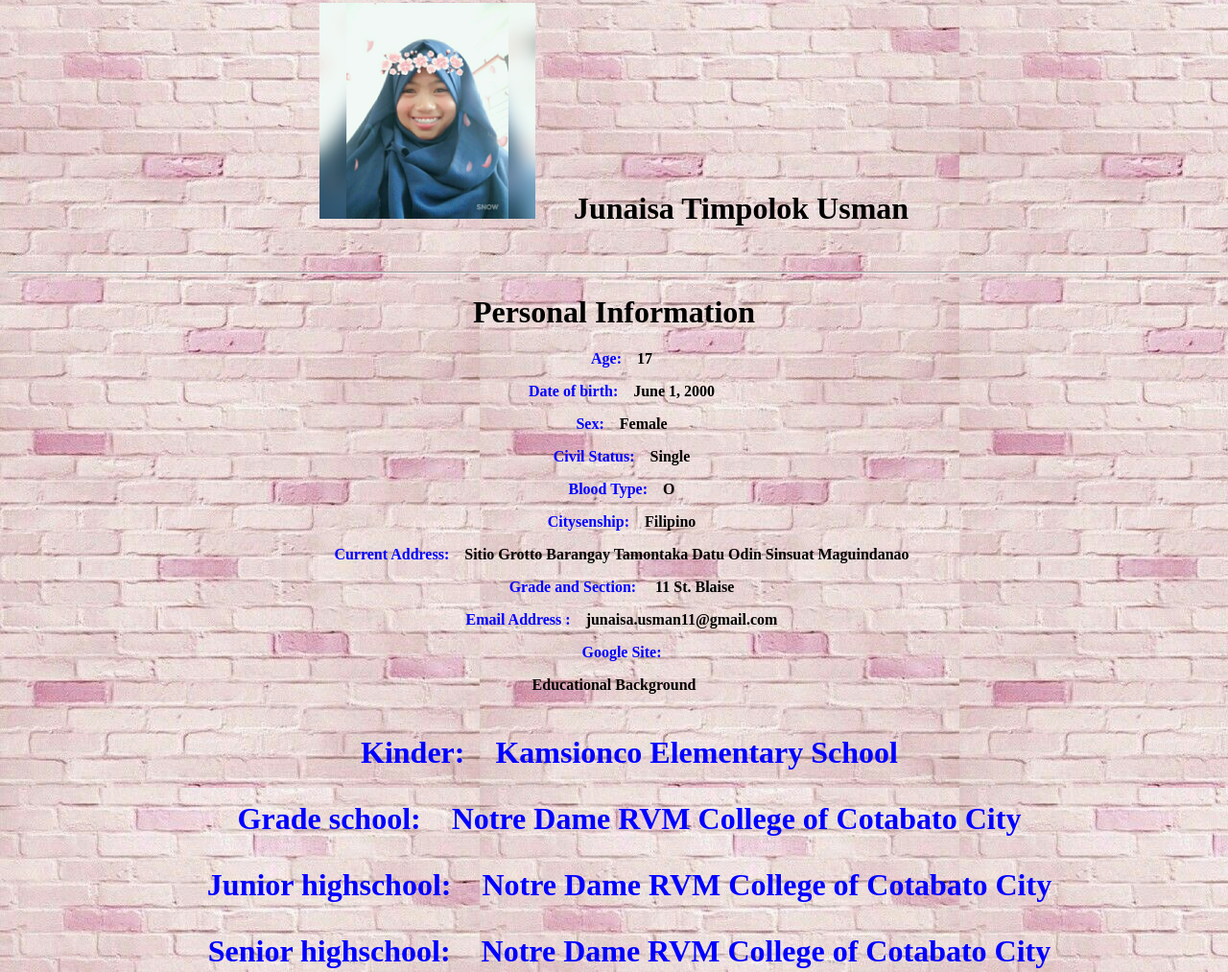
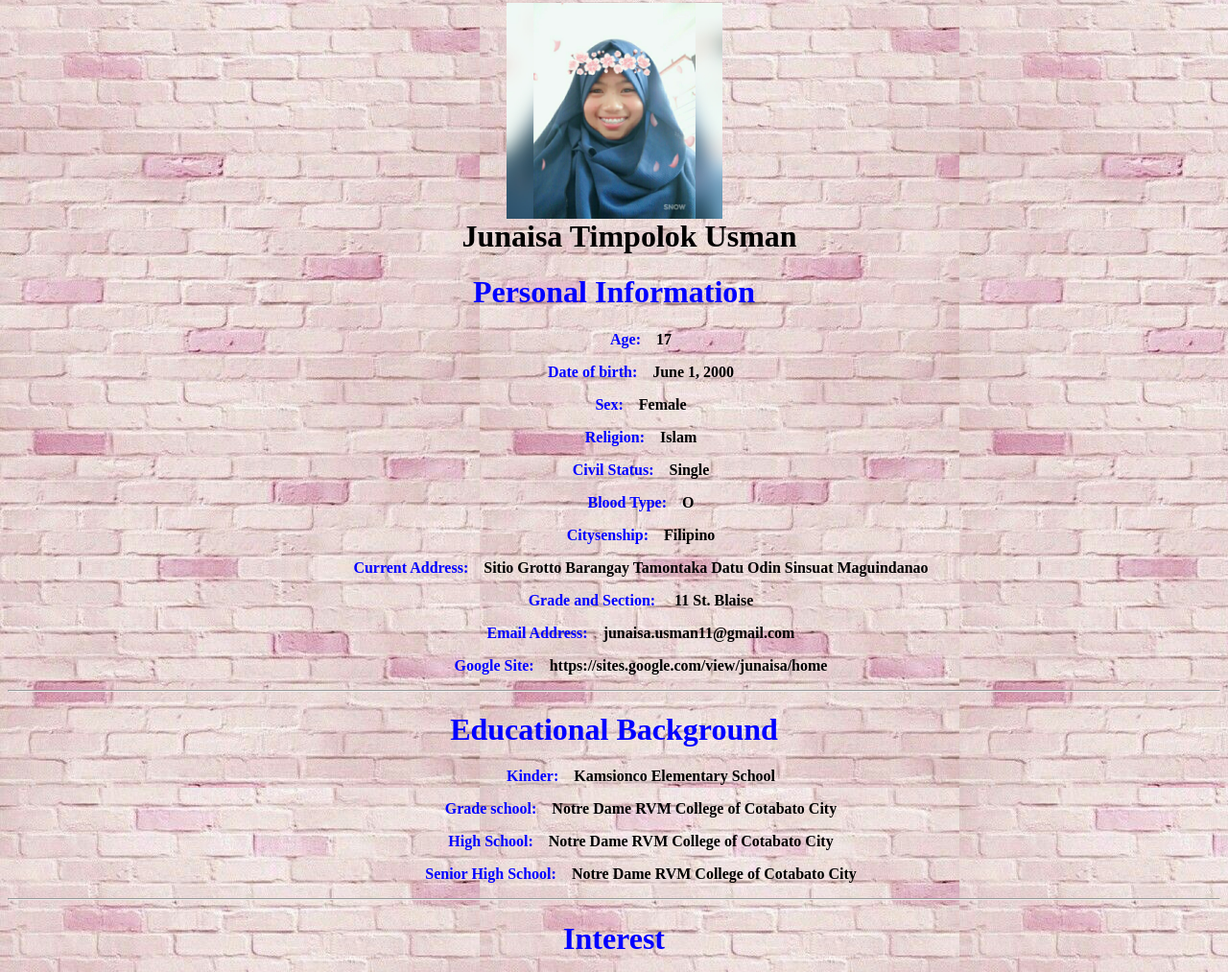
Before and after one commit to junaisa11/usman_resume, a plain HTML site: page index.html in a window 1280 px wide. Shown: the part 68-1081 px from the top of the page at 96% size. Drawn offline with Linux system fonts and the light colour scheme; files whose address does not match are found by name.

Commit message:
Update index.html

```diff
--- a/index.html
+++ b/index.html
@@ -1,34 +1,38 @@
 <h4>
-<body background = "background.jpg">
+<body background = "F:\background.jpg">
 <marquee direction+"right"><font color="black  #2E0854">#74 Sinsuat Avenue, cotabato city 9600 &emsp;.
 &emsp;ND-RVMCC  &emsp;.&emsp(1904) &emsp;. &emsp; #74 sinuat avenue, cotabato city 9600 &emsp;. &emsp;NDRVM-CC &emsp;.&emsp;(1904)</font></marquee>
 </h4>
 <hr>
-<p><center><h1><img src="profile.jpg" width="225" height="225" style"vertical-align:middle">
-&emsp;<font color="Black">Junaisa Timpolok Usman</font>
-</h1></p>
-&emsp;
-<hr>
+<p><center><h1><img src="F:\profile.jpg" width="225" height="225" style"vertical-align:middle">
+<br>
+<center>&emsp;<font color="Black">Junaisa Timpolok Usman</font></h1></p>
 
-<h1><center><font color="Black">Personal Information</font></center><h1>
+<h1><center><font color="Blue">Personal Information</font></center></h1>
 <h4>
+<ul>
 <p><font color="Blue">&emsp;Age:</font>&emsp;17</p>
 <p><font color="Blue">&emsp;Date of birth:</font>&emsp;June 1, 2000</p>
 <p><font color="Blue">&emsp;Sex:</font>&emsp;Female</p>
+<p><font color="Blue">&emsp;Religion:</font>&emsp;Islam</p>
 <p><font color="Blue">&emsp;Civil Status:</font>&emsp;Single</p>
 <p><font color="Blue">&emsp;Blood Type:</font>&emsp;O</p>
 <p><font color="Blue">&emsp;Citysenship:</font>&emsp;Filipino</p>
 <p><font color="Blue">&emsp;Current Address:</font>&emsp;Sitio Grotto Barangay Tamontaka Datu Odin Sinsuat Maguindanao</p>
 <p><font color="Blue">&emsp;Grade and Section:</font>&emsp; 11 St. Blaise </p>
-<p><font color="Blue">&emsp;Email Address :</font>&emsp;junaisa.usman11@gmail.com</p>
-<p><font color="Blue">&emsp;Google Site: <a href:="https://sites.google.com/view/junaisa/home</a>
-</h4>
-<h1><center><font color="Black">Educational Background</font></center><h1>
+<p><font color="Blue">&emsp;Email Address:</font>&emsp;junaisa.usman11@gmail.com</p>
+<p><font color="Blue">&emsp;Google Site:</font>&emsp;https://sites.google.com/view/junaisa/home</p>
+</ul>
+<hr>
+
+<h1><center><font color="Blue">Educational Background</font></center></h1>
 <h4>
-<p><font color="Blue">&emsp;Kinder:</font>&emsp;Kamsionco Elementary School </p>
+<ul>
+<p><font color="Blue">&emsp;Kinder:</font>&emsp;Kamsionco Elementary School</p>
 <p><font color="Blue">&emsp;Grade school:</font>&emsp;Notre Dame RVM College of Cotabato City</p>
-<p><font color="Blue">&emsp;Junior highschool:</font>&emsp;Notre Dame RVM College of Cotabato City</p>
-<p><font color="Blue">&emsp;Senior highschool:</font>&emsp;Notre Dame RVM College of Cotabato City</p>
+<p><font color="Blue">&emsp;High School:</font>&emsp;Notre Dame RVM College of Cotabato City</p>
+<p><font color="Blue">&emsp;Senior High School:</font>&emsp;Notre Dame RVM College of Cotabato City</p>
+</ul>
 <hr>
 
 <h1><center><font color="Blue">Interest</font></center></h1>
```
